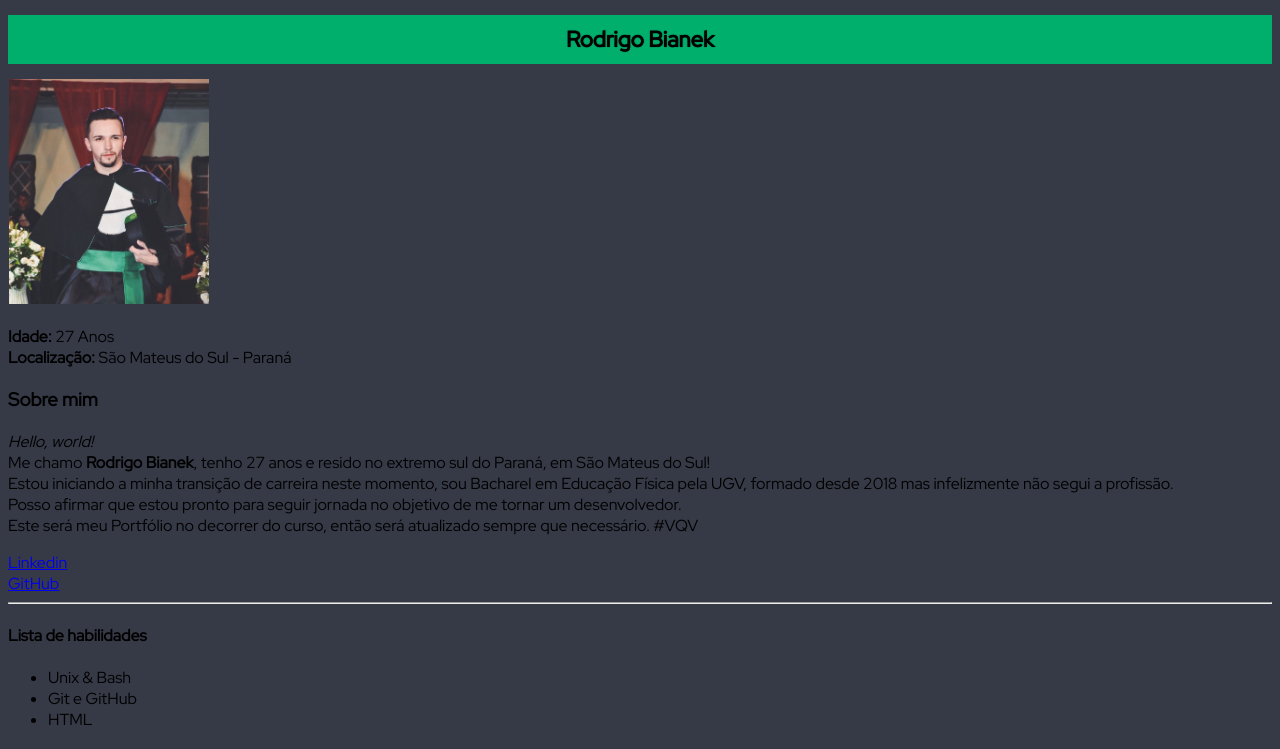
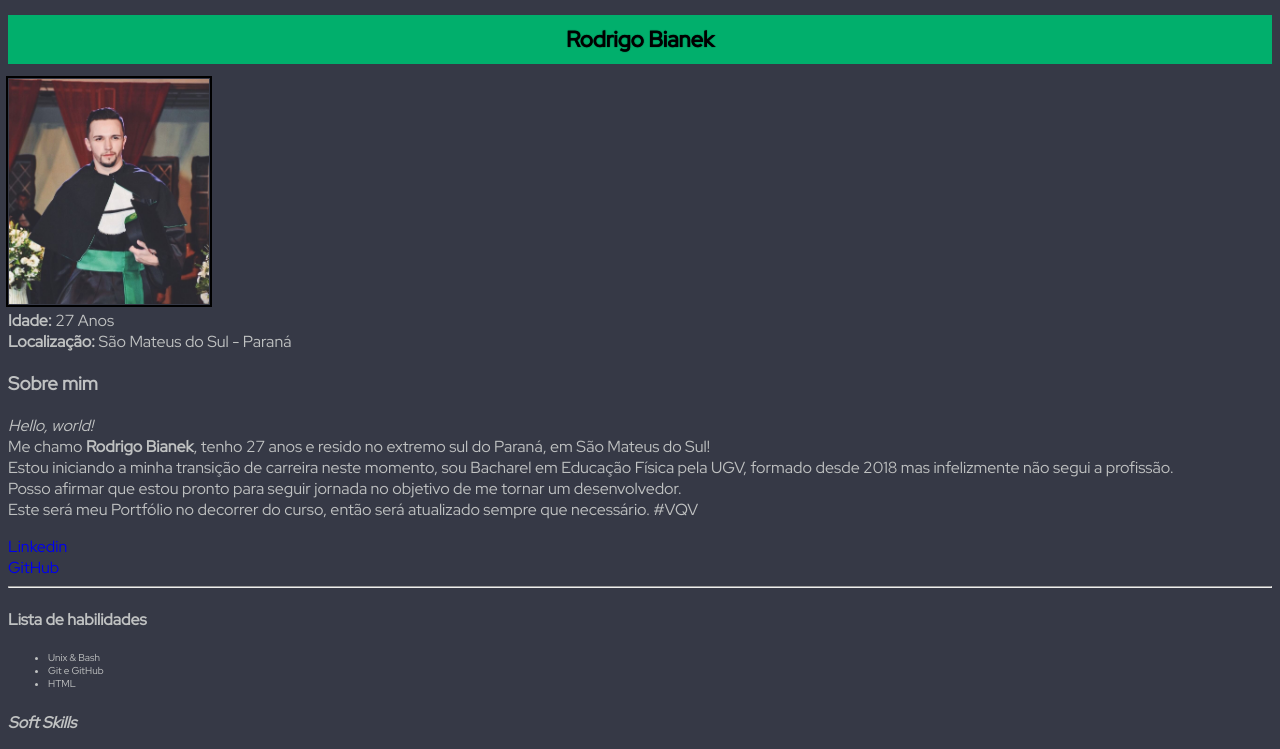
Before and after one commit to rodrigobianek/rodrigobianek.github.io, a plain HTML site: page index.html in a window 1280 px wide. Shown: the top 749 px of the page. Drawn offline with Linux system fonts and the light colour scheme.

Commit message:
Alterando a cor do texto

```diff
--- a/index.html
+++ b/index.html
@@ -10,7 +10,7 @@
     <title>Meu Portfólio</title>
 </head>
 <style>
-body {
+body { color: rgb(192, 194, 194);
     background-color: rgb(54, 57, 70);
     font-family:'Red Hat Display', 'Open Sans', 'Helvetica Neue', sans-serif, sans-serif;
 }
@@ -28,15 +28,25 @@ h1 {
 
 #foto-de-perfil {
     padding: 1px;
-    display: flex;
+    outline: 2px;
+    outline-style:solid;
+    outline-color: black
+
+
 }
 
 .list {
     text-align: justify;
-
+    font-size: 10px;
 }
 
+#linkedin {
+    text-decoration: none;
+}
 
+#github {
+    text-decoration: none;
+}
 
 </style>
 <body>
@@ -70,7 +80,7 @@ h1 {
 
     </ul>
 
-    <h4><em>Soft Skills</em></h4>
+    <h4><em> Soft Skills</em></h4>
     <ul class="list">
         <li>Persistência</li>
         <li>Comunicação</li>
```
